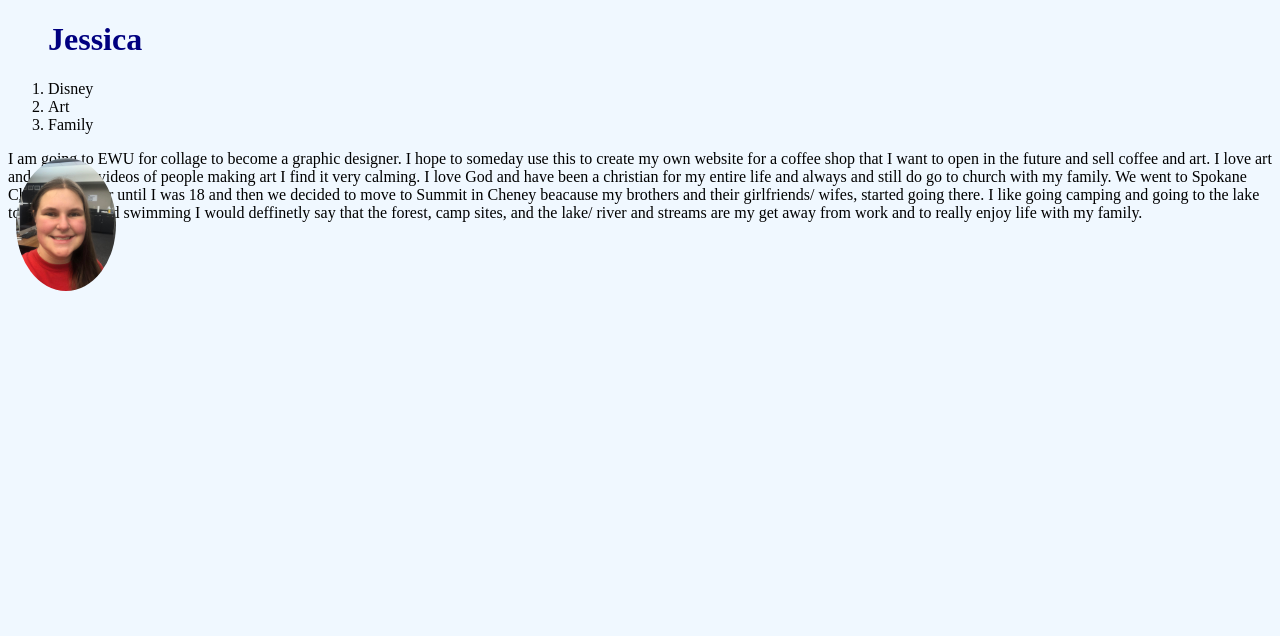
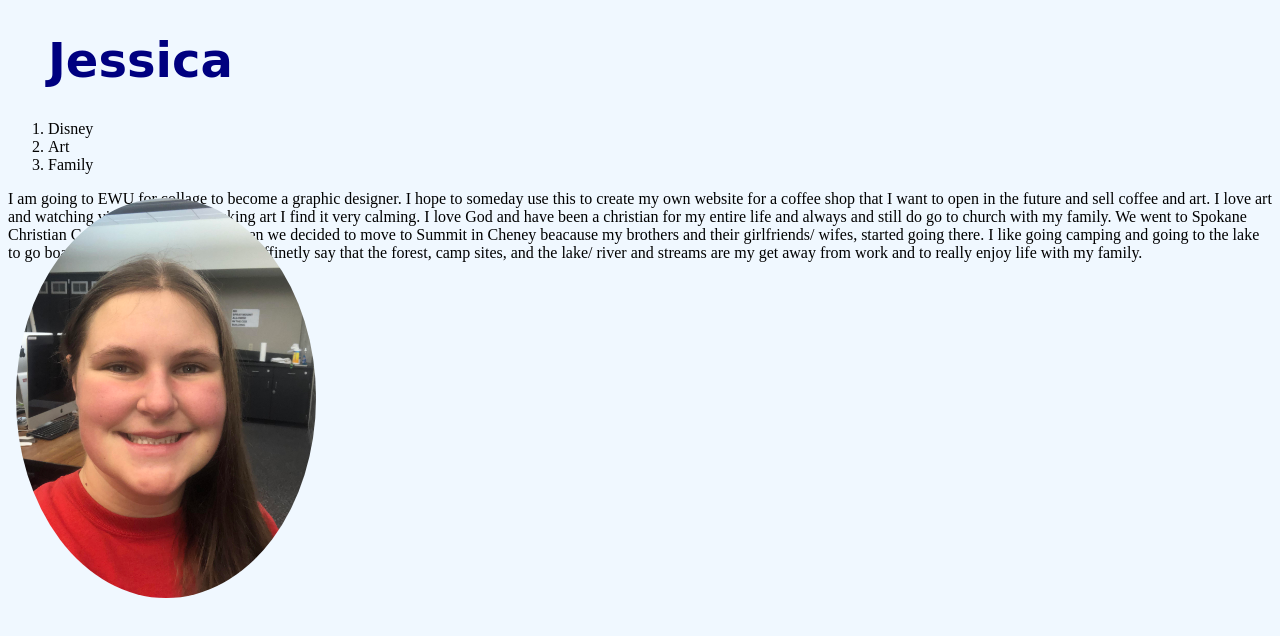
Before and after one commit to GunnerDog/GunnerDog.github.io, a plain HTML site: page index.html in a window 1280 px wide. Drawn offline with Linux system fonts and the light colour scheme.

Commit message:
fix and clean up img and text

```diff
--- a/css/styles.css
+++ b/css/styles.css
@@ -10,8 +10,8 @@ body{
 
 h1 {
   color: navy;
-  font-family: font-family: 'Indie Flower', cursive;
-  font-size: 48-px;
+  font-family:'Indie Flower', cursive;
+  font-size: 48px;
 }
 
 p{
@@ -22,7 +22,7 @@ img {
   float: left;
   margin: .5em;
   shape-outside: circle(50%);
-  width: 100px;
+  width: 300px;
   position:absolute;
 }
 /* Typograph
```
Also changed, not shown: 1 other file.
